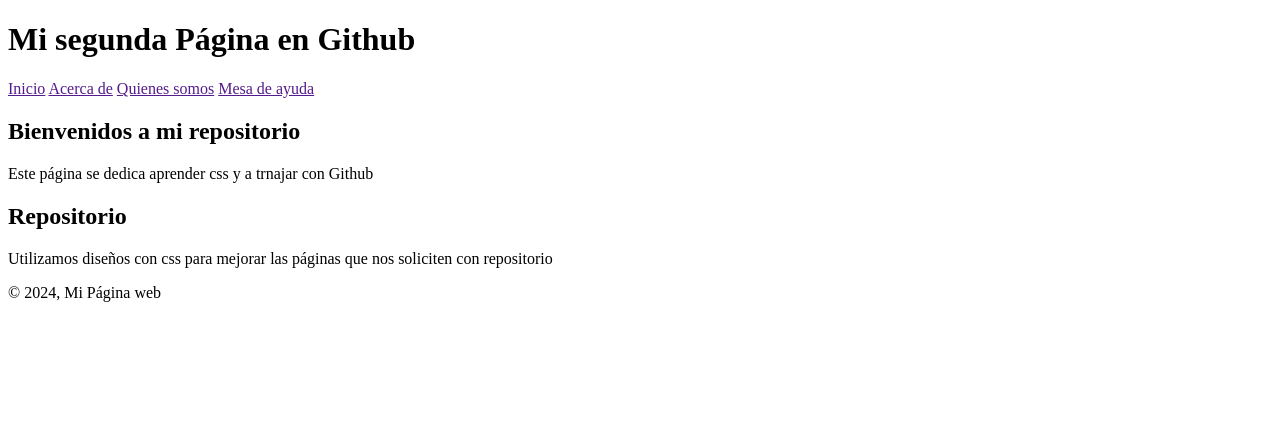
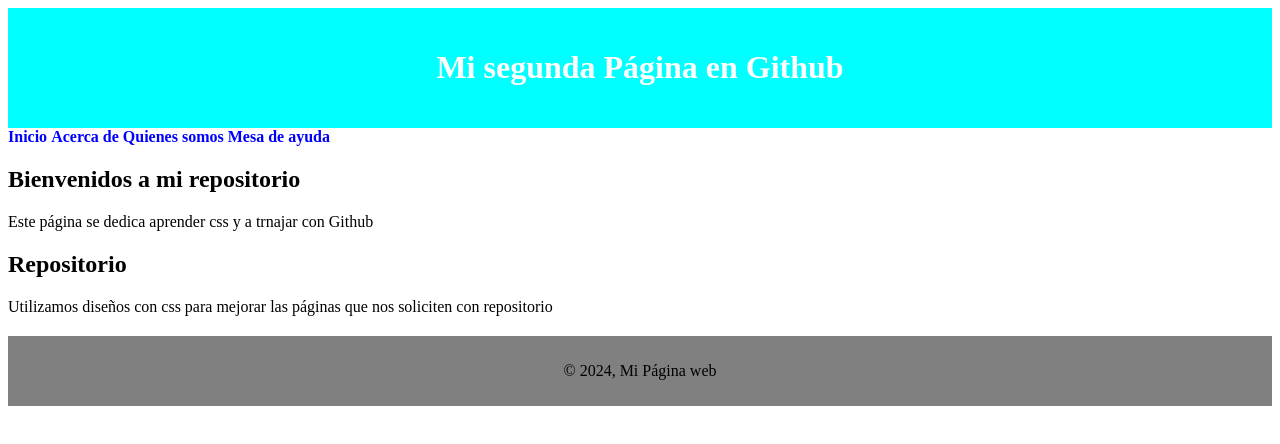
Before and after one commit to joelruiz20799/Laboratorio-9, a plain HTML site: page index.html in a window 1280 px wide. Drawn offline with Linux system fonts and the light colour scheme.

Commit message:
estilos añadidos

```diff
--- a/index.html
+++ b/index.html
@@ -2,7 +2,7 @@
 <html lang="en">
 <head>
     <meta charset="UTF-8">
-    <meta name="viewport" content="width=device-width, initial-scale=1.0">
+    <link rel="stylesheet" type="text/css" href="estilo.css">
     <title>
         Laboratorio 9
     </title>
```
